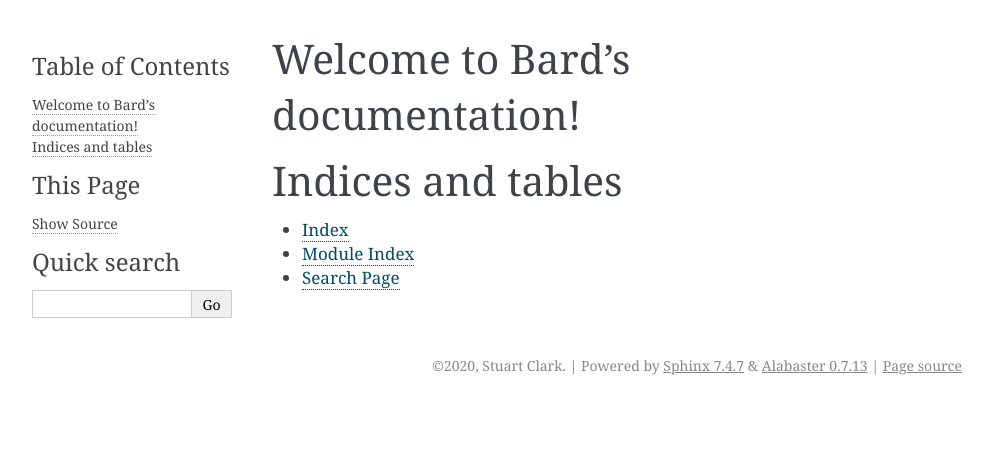
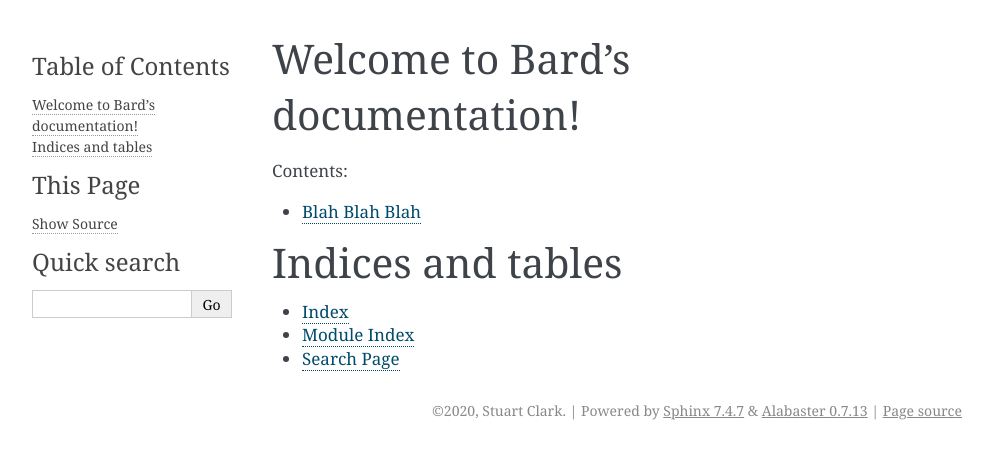
Before and after one commit to sjclark76/Bard, a Sphinx documentation site: the page built from docs/index.rst, in a window 1280 px wide. Shown: the top 459 px of the page, without its empty margins (148-1141 px from the left). Built offline with Sphinx 7.4.7, drawn with Linux system fonts in a browser that asks for light colours.

Commit message:
blah blah

```diff
--- a/docs/index.rst
+++ b/docs/index.rst
@@ -10,7 +10,7 @@ Welcome to Bard's documentation!
    :maxdepth: 2
    :caption: Contents:
 
-
+   usage/quickstart
 
 Indices and tables
 ==================
--- /dev/null
+++ b/docs/usage/quickstart.md
@@ -0,0 +1 @@
+# Blah Blah Blah
```
Also changed, not shown: 15 other files.
